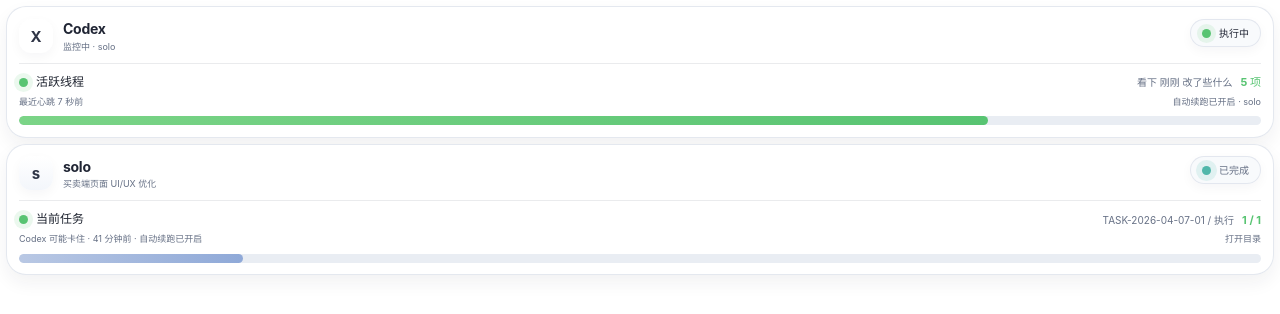
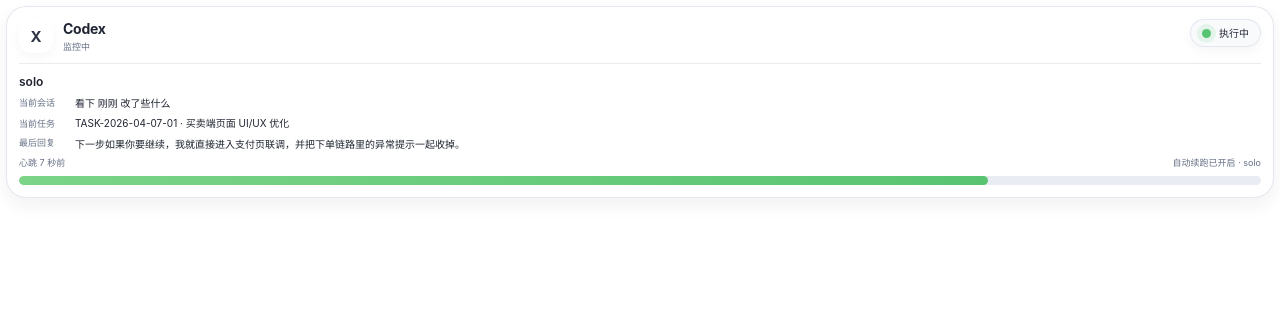
Before and after one commit to beyond-snail/workflow-skills, a React (Vite) app in the folder workflow-statusbar/: page / in a window 1280 px wide. Shown: the top 314 px of the page. Built offline with nearby package versions, Linux system fonts and the light colour scheme.

Commit message:
feat: 优化状态栏监控卡片展示

```diff
--- a/workflow-statusbar/src/App.tsx
+++ b/workflow-statusbar/src/App.tsx
@@ -1,11 +1,10 @@
-import { useEffect, useMemo, useRef, useState } from "react";
+import { useEffect, useRef, useState } from "react";
 import { listen } from "@tauri-apps/api/event";
 import { invoke } from "@tauri-apps/api/core";
 import { currentMonitor, getCurrentWindow } from "@tauri-apps/api/window";
 import { AlertSettingsPanel } from "./components/AlertSettingsPanel";
 import { AppShell } from "./components/AppShell";
 import { EmptyState } from "./components/EmptyState";
-import { FocusCard } from "./components/FocusCard";
 import { StatusCard } from "./components/StatusCard";
 import type { AlertSettings, RuntimeState } from "./lib/types";
 
@@ -53,6 +52,9 @@
     heartbeat_at: "7 秒前",
     active_thread_id: "mock-thread",
     active_thread_name: "看下 刚刚 改了些什么",
+    last_message_role: "assistant",
+    last_message_text: "下一步如果你要继续，我就直接进入支付页联调，并把下单链路里的异常提示一起收掉。",
+    active_ide_project_name: "solo",
     active_project_path: mockProject.path,
     source: "mock",
     confidence: "test",
@@ -217,20 +219,6 @@
     };
   }, [panelMode, state, alertSettings]);
 
-  const groupedSummary = useMemo(() => {
-    if (!state) {
-      return [];
-    }
-
-    return [
-      { label: "执行中", value: state.summary.execution },
-      { label: "需求中", value: state.summary.requirement },
-      { label: "待初始化", value: state.summary.bootstrap },
-      { label: "已阻塞", value: state.summary.blocked },
-      { label: "已完成", value: state.summary.done },
-    ];
-  }, [state]);
-
   const displayProject = state?.spotlight_project ?? null;
 
   if (!state) {
@@ -299,15 +287,8 @@
         <StatusCard
           key={`status-${displayProject?.path ?? "empty"}`}
           state={state}
-          summary={groupedSummary}
           project={displayProject}
         />
-        {displayProject ? (
-          <FocusCard
-            key={`focus-${displayProject.path}`}
-            project={displayProject}
-          />
-        ) : null}
       </div>
     </AppShell>
   );
--- a/workflow-statusbar/src/components/StatusCard.tsx
+++ b/workflow-statusbar/src/components/StatusCard.tsx
@@ -3,15 +3,28 @@
 
 type StatusCardProps = {
   state: RuntimeState;
-  summary: Array<{ label: string; value: number }>;
   project: ProjectSnapshot | null;
 };
 
-export function StatusCard({ state, summary, project }: StatusCardProps) {
-  const activeCount = summary.reduce((total, item) => total + item.value, 0);
-  const autoResumeCopy = state.codex.auto_resume_enabled
-    ? `自动续跑已开启${state.codex.monitored_project_name ? ` · ${state.codex.monitored_project_name}` : ""}`
-    : "自动续跑未开启";
+export function StatusCard({ state, project }: StatusCardProps) {
+  const activeThreadName = state.codex.active_thread_name || "等待活跃线程";
+  let autoResumeCopy = "未接入 workflow";
+  if (project) {
+    autoResumeCopy = state.codex.auto_resume_enabled
+      ? `自动续跑已开启${state.codex.monitored_project_name ? ` · ${state.codex.monitored_project_name}` : ""}`
+      : "自动续跑未开启";
+  }
+  const lastMessageRole =
+    state.codex.last_message_role === "user"
+      ? "最后输入"
+      : state.codex.last_message_role === "assistant"
+        ? "最后回复"
+        : "最后对话";
+  const lastMessageText = state.codex.last_message_text || "暂无可展示的最近对话内容";
+  const projectLine = project?.name || state.codex.active_ide_project_name || "";
+  const taskLine = project
+    ? `${project.current_task_id || project.current_req_id || "待同步"} · ${project.current_task_title || project.current_req_title || "等待 task / req 回写"}`
+    : "";
   const progressRatio =
     state.codex.status === "running"
       ? 78
@@ -30,7 +43,7 @@
           <div className="agent-avatar">X</div>
           <div className="agent-title">
             <h1>Codex</h1>
-            <p>{project ? `监控中 · ${project.name}` : "多项目执行监控"}</p>
+            <p>{projectLine ? "监控中" : "等待识别项目"}</p>
           </div>
         </div>
         <div className="agent-card__status">
@@ -41,19 +54,39 @@
 
       <div className="agent-card__divider" />
 
-      <div className="agent-card__row">
-        <div className="agent-card__signal">
-          <span className="status-dot status-dot--running" />
-          <strong>活跃线程</strong>
+      {projectLine ? (
+        <div className="status-detail-block">
+          <p className="status-detail-block__title" title={projectLine}>
+            {projectLine}
+          </p>
         </div>
-        <div className="agent-card__meta">
-          <span>{state.codex.active_thread_name || "等待活跃线程"}</span>
-          <strong>{activeCount} 项</strong>
+      ) : null}
+
+      <div className="status-detail-row">
+        <span className="status-detail-row__label">当前会话</span>
+        <span className="status-detail-row__value status-detail-row__value--single" title={activeThreadName}>
+          {activeThreadName}
+        </span>
+      </div>
+
+      {taskLine ? (
+        <div className="status-detail-row">
+          <span className="status-detail-row__label">当前任务</span>
+          <span className="status-detail-row__value status-detail-row__value--single" title={taskLine}>
+            {taskLine}
+          </span>
         </div>
+      ) : null}
+
+      <div className="status-detail-row status-detail-row--top">
+        <span className="status-detail-row__label">{lastMessageRole}</span>
+        <span className="status-detail-row__value status-detail-row__value--multiline" title={lastMessageText}>
+          {lastMessageText}
+        </span>
       </div>
 
       <div className="agent-card__subrow">
-        <span>最近心跳 {state.codex.heartbeat_at}</span>
+        <span>心跳 {state.codex.heartbeat_at}</span>
         <span>{autoResumeCopy}</span>
       </div>
 
--- a/workflow-statusbar/src/lib/types.ts
+++ b/workflow-statusbar/src/lib/types.ts
@@ -6,6 +6,9 @@
   heartbeat_at: string;
   active_thread_id: string;
   active_thread_name: string;
+  last_message_role: string;
+  last_message_text: string;
+  active_ide_project_name: string;
   active_project_path: string;
   source: string;
   confidence: string;
--- a/workflow-statusbar/src/styles/tokens.css
+++ b/workflow-statusbar/src/styles/tokens.css
@@ -392,6 +392,10 @@
   min-width: 0;
 }
 
+.agent-card__signal--fixed {
+  flex: 0 0 auto;
+}
+
 .agent-card__signal strong {
   font-size: 12px;
   font-weight: 700;
@@ -403,6 +407,11 @@
   align-items: baseline;
   justify-content: flex-end;
   gap: 8px;
+  min-width: 0;
+}
+
+.agent-card__meta--thread {
+  flex: 1 1 auto;
   min-width: 0;
 }
 
@@ -422,16 +431,18 @@
 .agent-card__meta span {
   font-size: 10px;
   white-space: nowrap;
+  min-width: 0;
 }
 
 .agent-card__meta strong {
   font-size: 11px;
   line-height: 1;
   color: var(--running);
+  flex: 0 0 auto;
 }
 
 .agent-card__subrow {
-  margin-top: 5px;
+  margin-top: 6px;
   display: flex;
   align-items: center;
   justify-content: space-between;
@@ -460,11 +471,68 @@
 }
 
 .progress-track {
-  margin-top: 8px;
+  margin-top: 6px;
   height: 9px;
   border-radius: 999px;
   background: #e9edf3;
   overflow: hidden;
+}
+
+.status-detail-block {
+  margin-top: 2px;
+}
+
+.status-detail-block__title {
+  margin: 0;
+  color: var(--text);
+  font-size: 12px;
+  line-height: 1.3;
+  font-weight: 600;
+  display: -webkit-box;
+  overflow: hidden;
+  text-overflow: ellipsis;
+  -webkit-line-clamp: 2;
+  -webkit-box-orient: vertical;
+}
+
+.status-detail-row {
+  margin-top: 6px;
+  display: grid;
+  grid-template-columns: 48px minmax(0, 1fr);
+  gap: 8px;
+  align-items: center;
+}
+
+.status-detail-row--top {
+  align-items: start;
+}
+
+.status-detail-row__label {
+  color: var(--muted);
+  font-size: 9px;
+  line-height: 1.3;
+  white-space: nowrap;
+}
+
+.status-detail-row__value {
+  min-width: 0;
+  color: var(--text);
+  font-size: 10px;
+  line-height: 1.45;
+}
+
+.status-detail-row__value--single {
+  white-space: nowrap;
+  overflow: hidden;
+  text-overflow: ellipsis;
+}
+
+.status-detail-row__value--multiline {
+  display: -webkit-box;
+  overflow: hidden;
+  text-overflow: ellipsis;
+  -webkit-line-clamp: 2;
+  -webkit-box-orient: vertical;
 }
 
 .progress-fill {
```
Also changed, not shown: 1 other file (tests, documents, lock files or other folders).
